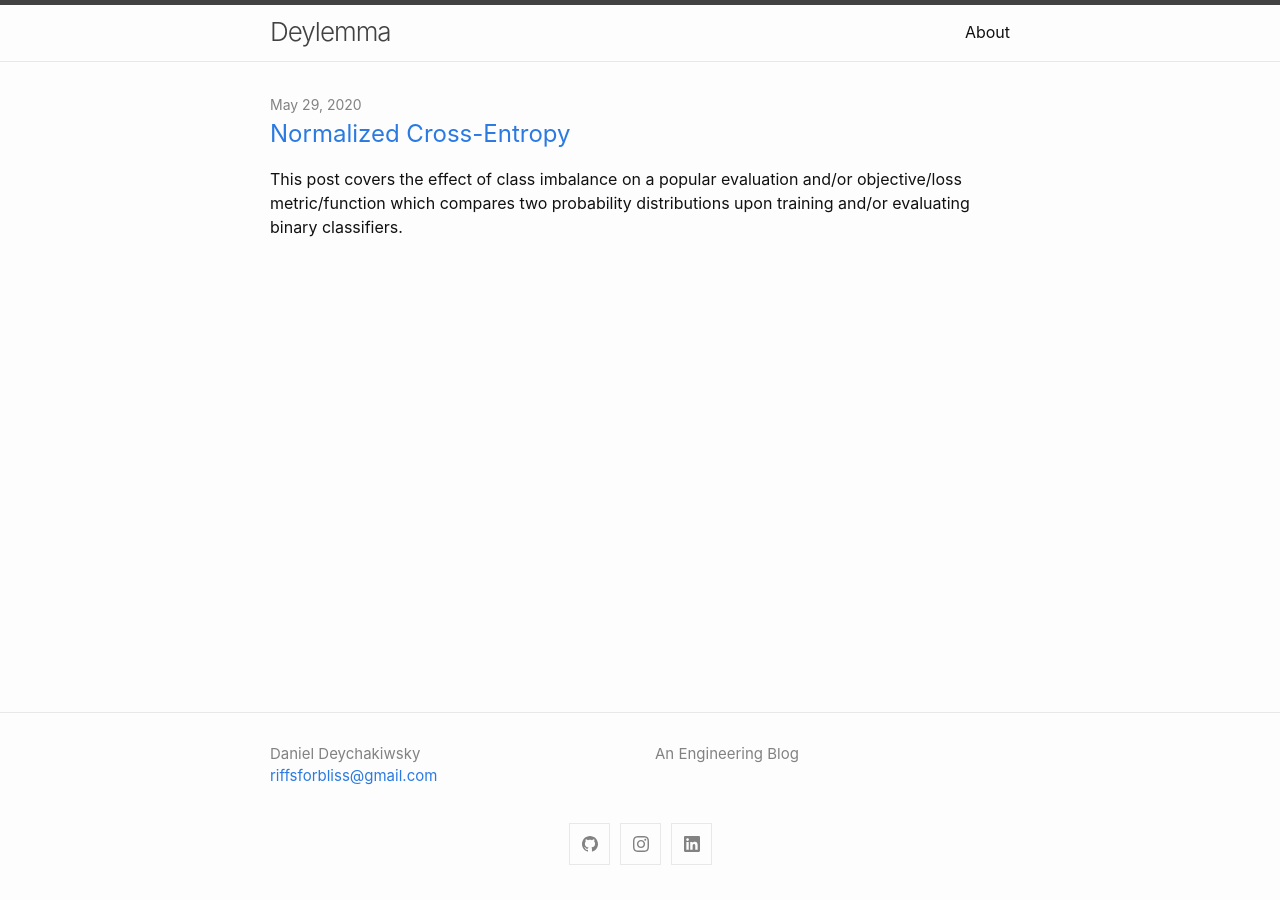
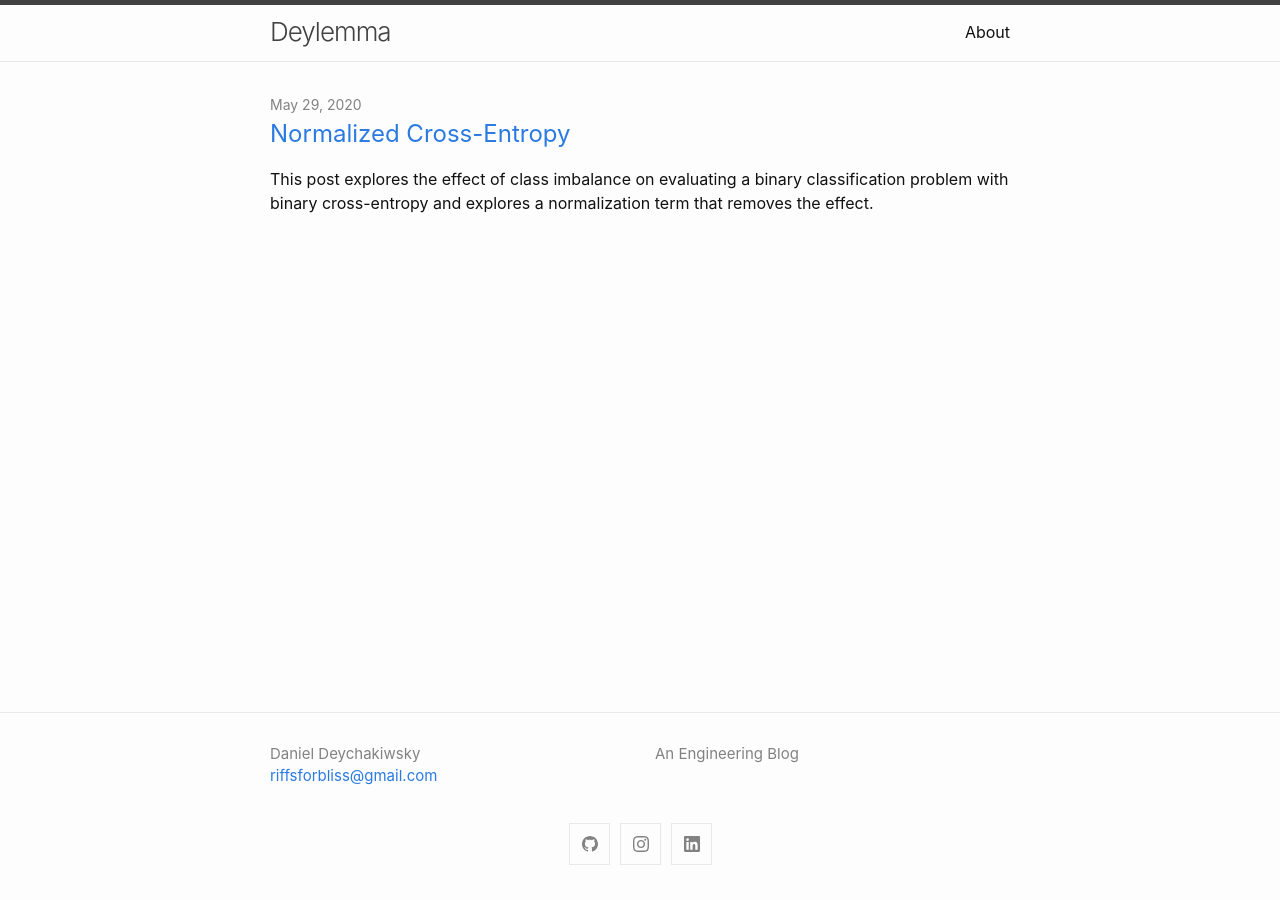
Before and after one commit to daniel-deychakiwsky/daniel-deychakiwsky.github.io, a Jekyll site: the page built from index.md, in a window 1280 px wide. Built offline with Jekyll 4.4.1, drawn with Linux system fonts in a browser that asks for light colours.

Commit message:
change excerpt

```diff
--- a/_posts/2020-05-29-normalized-cross-entropy.md
+++ b/_posts/2020-05-29-normalized-cross-entropy.md
@@ -8,9 +8,8 @@
 permalink: /:title
 ---
 
-This post covers the effect of class imbalance on a popular evaluation and/or objective/loss
-metric/function which compares two probability distributions upon training and/or evaluating binary
-classifiers.
+This post explores the effect of class imbalance on evaluating a binary classification problem
+with binary cross-entropy and explores a normalization term that removes the effect.
 
 * TOC
 {:toc}
```
